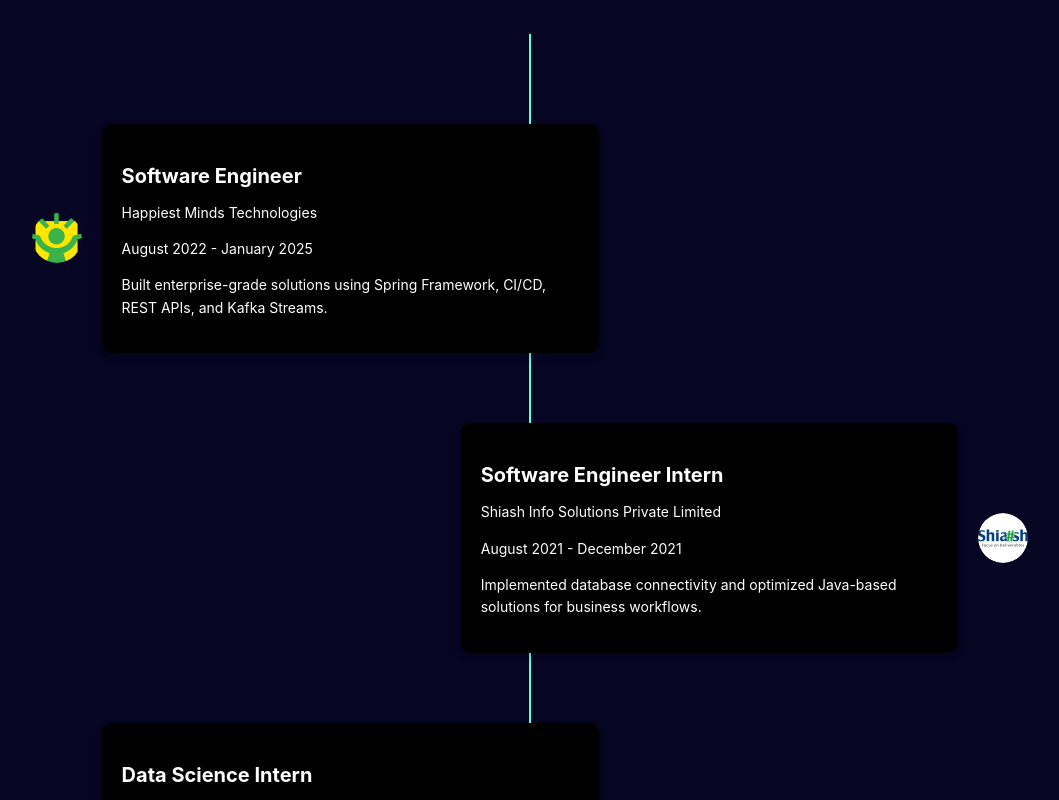
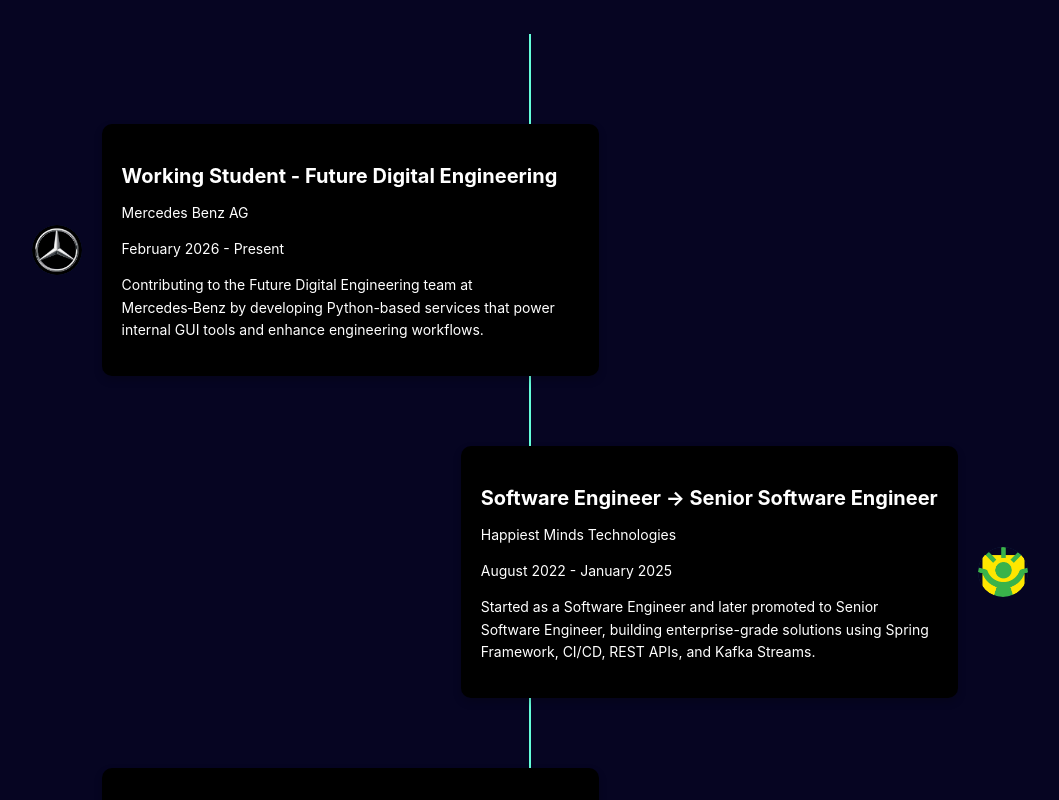
Before and after one commit to BhuvanDamodar/bhuvan-portfolio, a React (Create React App) app: page / in a window 1280 px wide. Shown: the part 1980-2780 px from the top of the page, without its empty margins (110-1169 px from the left). Built offline with nearby package versions, Linux system fonts and the light colour scheme; no server answers.

Commit message:
added mercedes in experience

```diff
--- a/src/components/Experience.jsx
+++ b/src/components/Experience.jsx
@@ -1,15 +1,23 @@
 import React from 'react';
 import './styles/Experience.css';
+import mb from '../resources/photos/mercedes-benz.jpg';
 import hm from '../resources/photos/hm.png';
 import shiash from '../resources/photos/shiash.jpeg';
 import sparks from '../resources/photos/sparks.png';
 
 const experiences = [
   {
-    position: 'Software Engineer',
+    position: 'Working Student - Future Digital Engineering',
+    company: 'Mercedes Benz AG',
+    duration: 'February 2026 - Present',
+    description: 'Contributing to the Future Digital Engineering team at Mercedes‑Benz by developing Python-based services that power internal GUI tools and enhance engineering workflows.',
+    image: mb
+  },
+  {
+    position: 'Software Engineer → Senior Software Engineer',
     company: 'Happiest Minds Technologies',
     duration: 'August 2022 - January 2025',
-    description: 'Built enterprise-grade solutions using Spring Framework, CI/CD, REST APIs, and Kafka Streams.',
+    description: 'Started as a Software Engineer and later promoted to Senior Software Engineer, building enterprise-grade solutions using Spring Framework, CI/CD, REST APIs, and Kafka Streams.',
     image: hm
   },
   {
```
Also changed, not shown: src/resources/photos/mercedes-benz.jpg (added).
